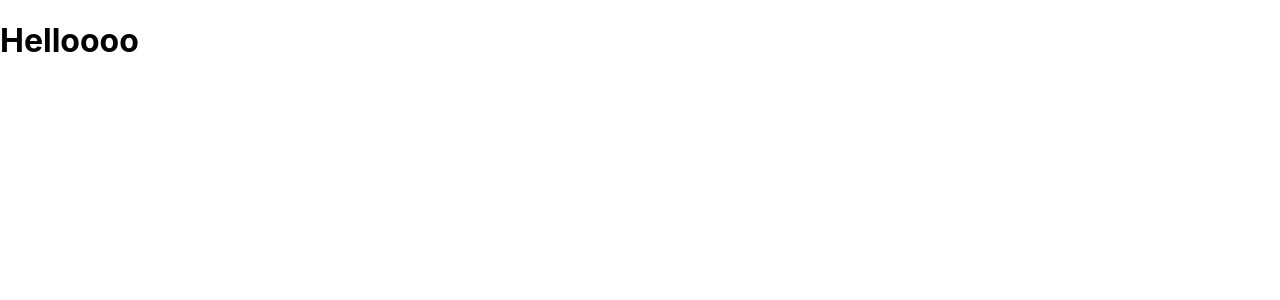
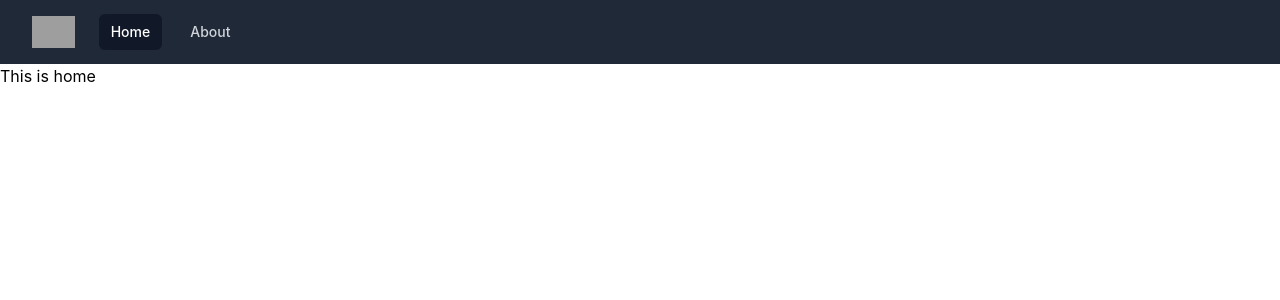
Before and after one commit to Niiischal/React-NoteApplication, a React (Create React App) app in the folder inotes/: page / in a window 1280 px wide. Shown: the top 300 px of the page. Built offline with nearby package versions, Linux system fonts and the light colour scheme; grey boxes are pictures that could not be loaded.

Commit message:
using tailwind css for the navbar and  using routing throung different pages from navbar

```diff
--- a/inotes/package.json
+++ b/inotes/package.json
@@ -6,6 +6,7 @@
     "@testing-library/jest-dom": "^5.16.5",
     "@testing-library/react": "^13.4.0",
     "@testing-library/user-event": "^13.5.0",
+    "concurrently": "^8.2.0",
     "react": "^18.2.0",
     "react-dom": "^18.2.0",
     "react-router-dom": "^6.13.0",
@@ -36,5 +37,8 @@
       "last 1 firefox version",
       "last 1 safari version"
     ]
+  },
+  "devDependencies": {
+    "tailwindcss": "^3.3.2"
   }
 }
--- a/inotes/src/App.js
+++ b/inotes/src/App.js
@@ -1,8 +1,20 @@
+import { Route, BrowserRouter as Router, Routes } from "react-router-dom";
 import './App.css';
+import About from './components/About';
+import Home from './components/Home';
+import Navbar from './components/Navbar';
 
 function App() {
   return (
-<h1>Helloooo</h1>
+    <>
+    <Router>
+    <Navbar/>
+      <Routes>
+        <Route exact path="/" element={<Home />} />
+        <Route exact path="/about" element={<About />} />
+      </Routes>
+    </Router>
+    </>
   );
 }
 
--- /dev/null
+++ b/inotes/tailwind.config.js
@@ -0,0 +1,8 @@
+/** @type {import('tailwindcss').Config} */
+module.exports = {
+  content: ["./src/**/*.{html,js}"],
+  theme: {
+    extend: {},
+  },
+  plugins: [],
+}
```
Also changed, not shown: 1 other file (tests, documents, lock files or other folders).
